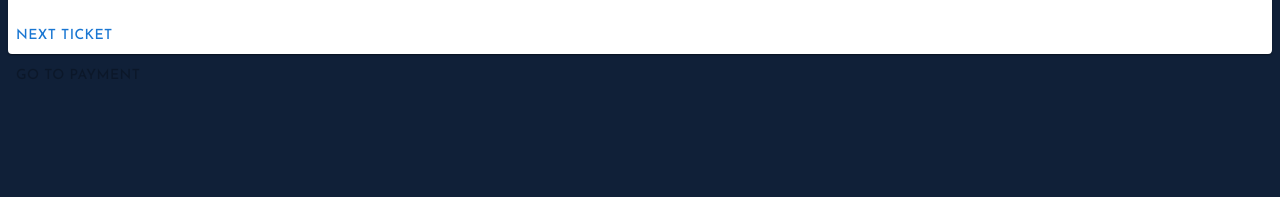
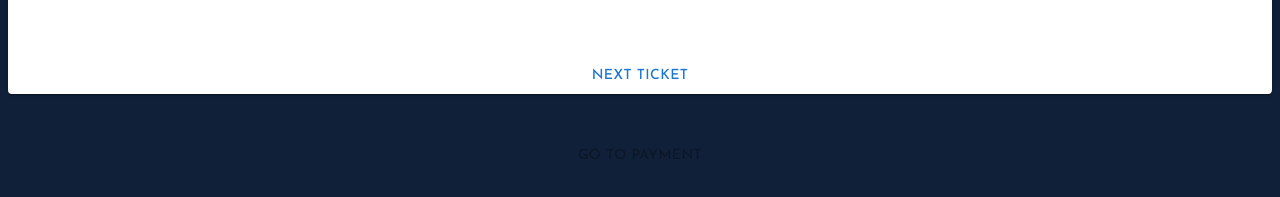
Before and after one commit to jona08n9/booking_flow, a Next.js app: page /contact_information in a window 1280 px wide. Shown: the part 383-580 px from the top of the page. Built offline with nearby package versions, Linux system fonts and the light colour scheme; a web font is replaced by a local one.

Commit message:
buttons centered on page and in accordion

```diff
--- a/src/pages/contact_information.js
+++ b/src/pages/contact_information.js
@@ -172,13 +172,17 @@ function Contact(props) {
         <ContactForm bookingDetails={bookingDetails} updateBookingDetails={updateBookingDetails} numOfTickets={index + 1} key={index} fromIndex={index} isExpanded={index === currentAccordionIndex} onNextTicket={handleNextTicket} handleSubmit={handleSubmit} onClickAccordion={() => setCurrentAccordionIndex(index)} />
       ))}
       {bookingDetails.ticketAmount === formArray.length ? (
+        <div className="mt-10 flex justify-center">
           <Button onClick={updateBookingDetails} className=" mb-10 h-10 gap-5 place-self-center rounded-none border-2 border-solid border-color-yellow px-6 font-sans font-semibold text-color-yellow hover:bg-color-yellow hover:text-color-black ">
             <span className="pt-1">Go to payment</span>
           </Button>
+        </div>
       ) : (
+        <div className="mt-10 flex justify-center">
           <Button disabled={true} className=" mb-10 h-10 gap-5 place-self-center rounded-none border-2 border-solid border-color-gray bg-color-gray px-6 font-sans font-semibold text-color-black hover:bg-color-yellow hover:text-color-black ">
             <span className="pt-1">Go to payment</span>
           </Button>
+        </div>
       )}
     </>
   );
@@ -222,9 +226,11 @@ function ContactForm(props) {
           <ValidationTextFieldZip type="number" fullWidth className="mt-4" label="Zip code" required variant="outlined" value={zipCode} defaultValue="" id="validation-outlined-input" onChange={handleChangeZip} inputValueZip={inputValueZip} name="zipCode" />
         </AccordionDetails>
 
+        <div className="mt-10 flex justify-center">
           <Button type="submit" onClick={() => props.updateBookingDetails} className=" mb-10 h-10 gap-5 place-self-center rounded-none border-2 border-solid border-color-black px-6 font-sans font-semibold text-color-black hover:bg-color-black hover:text-color-yellow ">
             <span className="pt-1">Next ticket</span>
           </Button>
+        </div>
         {/* <Button onClick={() => console.log(props.bookingDetails)} className=" mb-10 h-10 gap-5 place-self-center rounded-none border-2 border-solid border-color-black px-6 font-sans font-semibold text-color-black hover:bg-color-black hover:text-color-yellow ">
           <span className="pt-1">log info</span>
         </Button> */}
```
Lines whose indentation alone changed are shown as unchanged.
